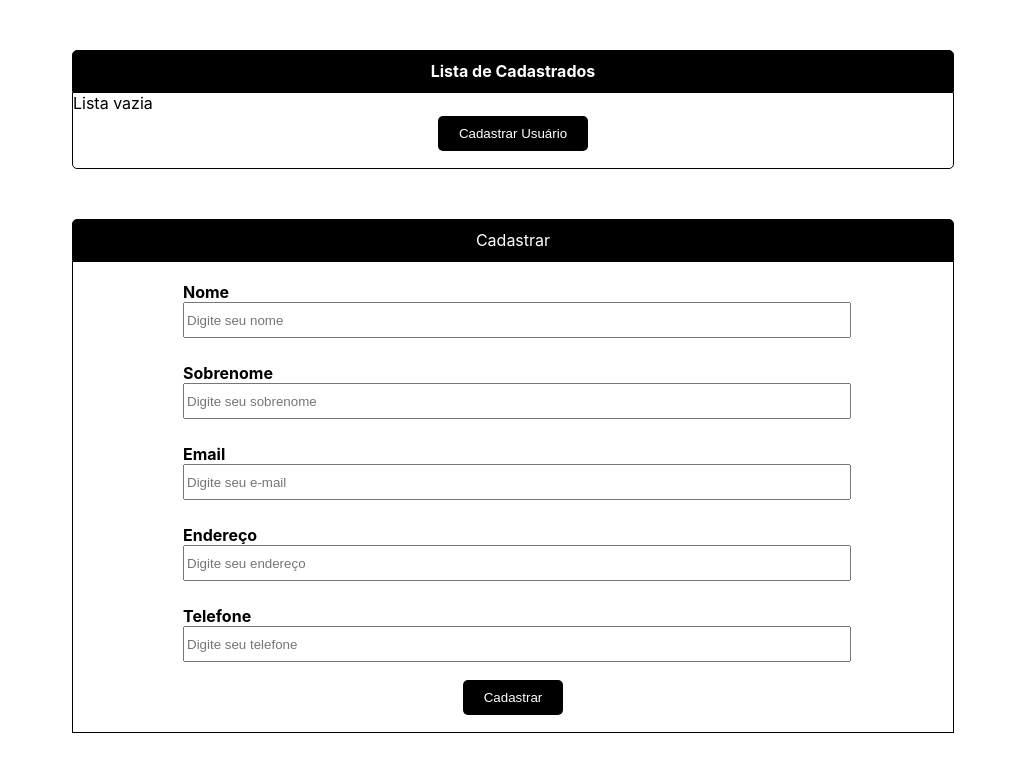
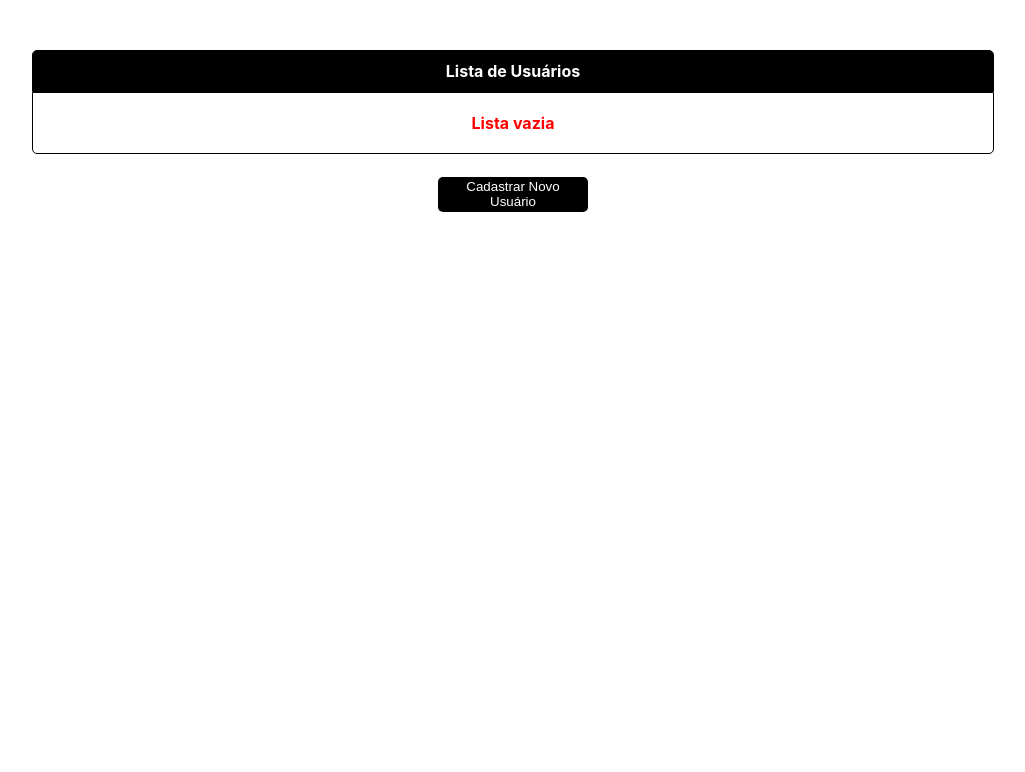
Before and after one commit to Deiversondev/projeto_react_vemSer, a React (Create React App) app in the folder sistemaDeCadastro/: page / in a window 1280 px wide. Shown: the top 772 px of the page, without its empty margins (127-1152 px from the left). Built offline with nearby package versions, Linux system fonts and the light colour scheme.

Commit message:
colocando musança de tela via spa

```diff
--- a/sistemaDeCadastro/src/components/fomulario/Formulario.js
+++ b/sistemaDeCadastro/src/components/fomulario/Formulario.js
@@ -1,10 +1,13 @@
 import styles from './Formulario.module.css'
 
 
-function Formulario({formik}) {
+function Formulario({ formik, active, activeForm }) {
 
 
     return (
+        <>
+        {
+            activeForm ?
             <div>
             <form onSubmit={formik.handleSubmit}>
                 <div className={styles.title}>Cadastrar</div>
@@ -12,45 +15,43 @@ function Formulario({formik}) {
 
                     <div className={styles.input}>
                         <h4 htmlFor="firstName">Nome</h4>
-                <input type="text" name="firstName" id="firstName" placeholder="Digite seu nome" onChange={formik.handleChange} value={formik.values.firstName}/>
+                        <input type="text" name="firstName" id="firstName" placeholder="Digite seu nome" onChange={formik.handleChange} value={formik.values.firstName} />
                     </div>
 
 
                     <div className={styles.input}>
                         <h4 htmlFor="lastName">Sobrenome</h4>
-                <input type="text" name="lastName" id="lastName" placeholder="Digite seu sobrenome" onChange={formik.handleChange} value={formik.values.lastName}/>
+                        <input type="text" name="lastName" id="lastName" placeholder="Digite seu sobrenome" onChange={formik.handleChange} value={formik.values.lastName} />
                     </div>
 
                     <div className={styles.input}>
                         <h4 htmlFor="email">Email</h4>
-                <input type="text" name="email" id="email" placeholder="Digite seu e-mail" onChange={formik.handleChange} value={formik.values.email}/>
+                        <input type="text" name="email" id="email" placeholder="Digite seu e-mail" onChange={formik.handleChange} value={formik.values.email} />
                     </div>
 
                     <div className={styles.input}>
                         <h4 htmlFor="address">Endereço</h4>
-                <input type="text" name="address" id="address"  placeholder="Digite seu endereço" onChange={formik.handleChange} value={formik.values.address} />
+                        <input type="text" name="address" id="address" placeholder="Digite seu endereço" onChange={formik.handleChange} value={formik.values.address} />
                     </div>
 
                     <div className={styles.input}>
                         <h4 htmlFor="telefone">Telefone</h4>
-               <input type="text" name="cellPhoneNumber" id="cellPhoneNumber" placeholder="Digite seu telefone" onChange={formik.handleChange} value={formik.values.cellPhoneNumber}/>
+                        <input type="text" name="cellPhoneNumber" id="cellPhoneNumber" placeholder="Digite seu telefone" onChange={formik.handleChange} value={formik.values.cellPhoneNumber} />
                     </div>
 
                     <div className={styles.btn}>
-                <button type="submit">Cadastrar</button>
+                        <button  type="submit">Cadastrar</button>
                     </div>
+                </div>
+            </form>
+                <div className={styles.btn}>
+                    <button onClick={active}>Voltar</button>
+                </div>
+        </div>
+            : <></>
+        }
 
-          </div>
-
-
-        </form>
-
-
-
-
-
-
-        </div>
+        </>
     )
 }
 
--- a/sistemaDeCadastro/src/components/fomulario/Formulario.module.css
+++ b/sistemaDeCadastro/src/components/fomulario/Formulario.module.css
@@ -1,5 +1,6 @@
 form {
-    margin: 50px;
+    margin-top: 50px;
+    margin-bottom: 20px;
 }
 
 .form {
@@ -64,4 +65,17 @@ input {
     border-radius: 5px;
     background-color: #000;
     color: #fff;
+    margin: 10px;
+    cursor: pointer;
 }
+
+.btn button:hover {
+    background-color: rgb(46, 46, 46);
+    color: rgb(255, 255, 255);
+  }
+
+  .btn button:active {
+    background-color: rgb(255, 255, 255);
+    color: rgb(0, 0, 0);
+    border: 1px solid black;
+  }
--- a/sistemaDeCadastro/src/components/list/List.js
+++ b/sistemaDeCadastro/src/components/list/List.js
@@ -6,10 +6,17 @@ import { useFormik } from 'formik';
 
 const List = () => {
 
-  let [activeList, setActiveList] = useState(true);
+  const [activeForm, setActiveForm] = useState(false);
+  const [activeList, setActiveList] = useState(true);
 
-  const activeComponetForms = () => {
-    setActiveList(false);
+  const active = ()=> {
+    if(activeList === true){
+      setActiveForm(true);
+      setActiveList(false);
+    }else {
+      setActiveForm(false);
+      setActiveList(true);
+    }
   }
 
   const [userId, setId] = useState(1);
@@ -41,13 +48,14 @@ const List = () => {
     }
   })
 
-
-
   return (
     <>
+    {
+      activeList ?
+      <>
       <div className={style.list}>
         <div className={style.header}>
-          <strong>Lista de Cadastrados</strong>
+          <strong>Lista de Usuários</strong>
         </div>
         <div className={style.body}>
 
@@ -58,14 +66,17 @@ const List = () => {
              );
             })
            :
-           <div>Lista vazia</div>}
-
-          <div className={style.btn}>
-            <button onClick={activeComponetForms}>Cadastrar Usuário</button>
-          </div>
+           <div className={style.listEmpty}><strong>Lista vazia</strong></div>}
         </div>
       </div>
-      <Formulario formik={formik} />
+          <div className={style.btn}>
+            <button onClick={active}>Cadastrar Novo Usuário</button>
+          </div>
+      </>
+
+      : <></>
+    }
+      <Formulario formik={formik} active={active} activeForm={activeForm}/>
     </>
 
   )
--- a/sistemaDeCadastro/src/components/list/List.module.css
+++ b/sistemaDeCadastro/src/components/list/List.module.css
@@ -1,5 +1,6 @@
 .list {
-  margin: 50px;
+  margin-top: 50px;
+  margin-bottom: 20px;
 }
 
 .header {
@@ -55,3 +56,10 @@
   color: rgb(0, 0, 0);
   border: 1px solid black;
 }
+
+.listEmpty {
+  display: flex;
+  justify-content: center;
+  margin: 20px;
+  color: red;
+}
```
Lines whose indentation alone changed are shown as unchanged.
